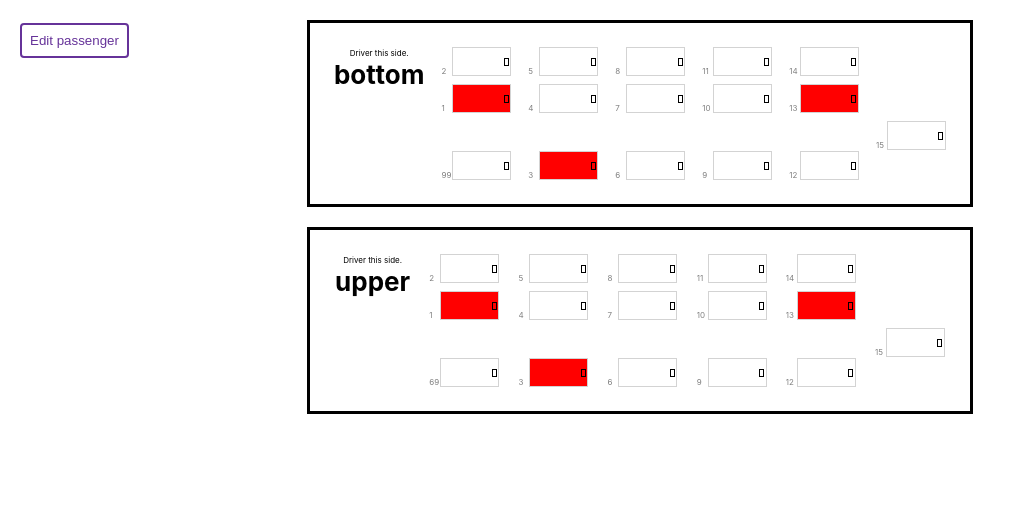
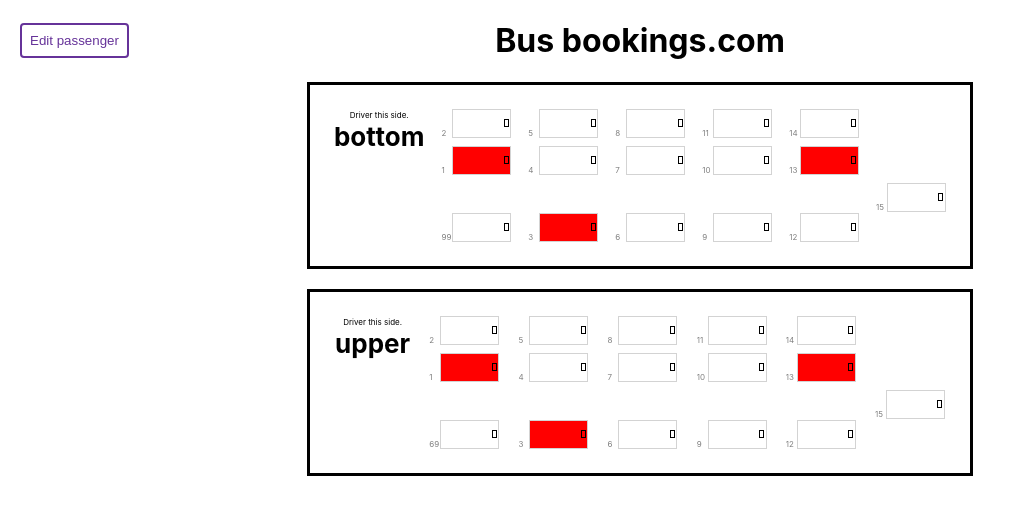
Before and after one commit to nohosh/busbooking, a React (Create React App) app: page /selectseat in a window 1280 px wide. Shown: the top 514 px of the page, without its empty margins (0-1016 px from the left). Built offline with nearby package versions, Linux system fonts and the light colour scheme.

Commit message:
Fix: Reserved seat selection, Add heading

```diff
--- a/src/App.css
+++ b/src/App.css
@@ -139,3 +139,7 @@ input:focus {
 	bottom: -5%;
 	color: gray;
 }
+
+.heading {
+	text-align: center;
+}
--- a/src/App.js
+++ b/src/App.js
@@ -16,6 +16,7 @@ function App() {
 
 	return (
 		<BrowserRouter>
+			<h1 className="heading">Bus bookings.com</h1>
 			<SeatContext.Provider value={seatValue}>
 				<Routes>
 					<Route path="/" exact element={<Passenger />} />
--- a/src/components/Seat.js
+++ b/src/components/Seat.js
@@ -5,7 +5,11 @@ const Seat = memo(
 	({ isSelected, type, status, layout, row, col, onChange, number }) => {
 		return (
 			<div
-				onClick={() => onChange(layout, row, col)}
+				onClick={
+					status === SeatStatus.Reserved
+						? null
+						: () => onChange(layout, row, col)
+				}
 				className={
 					type === SEAT.NoSeat
 						? 'no-seat'
--- a/src/views/SeatLayout.js
+++ b/src/views/SeatLayout.js
@@ -7,7 +7,7 @@ function SeatLayout() {
 	const [layouts, setLayouts] = useState(BUS_LAYOUT);
 	const { passengers, selectedSeat, setSelectedSeat } = useContext(SeatContext);
 
-	const onChange = useCallback((layout, row, col, v) => {
+	const onChange = useCallback((layout, row, col) => {
 		const prev = layouts;
 		let curr = prev[layout].layout[row][col];
 		let isSelected = curr.isSelected || false;
```
